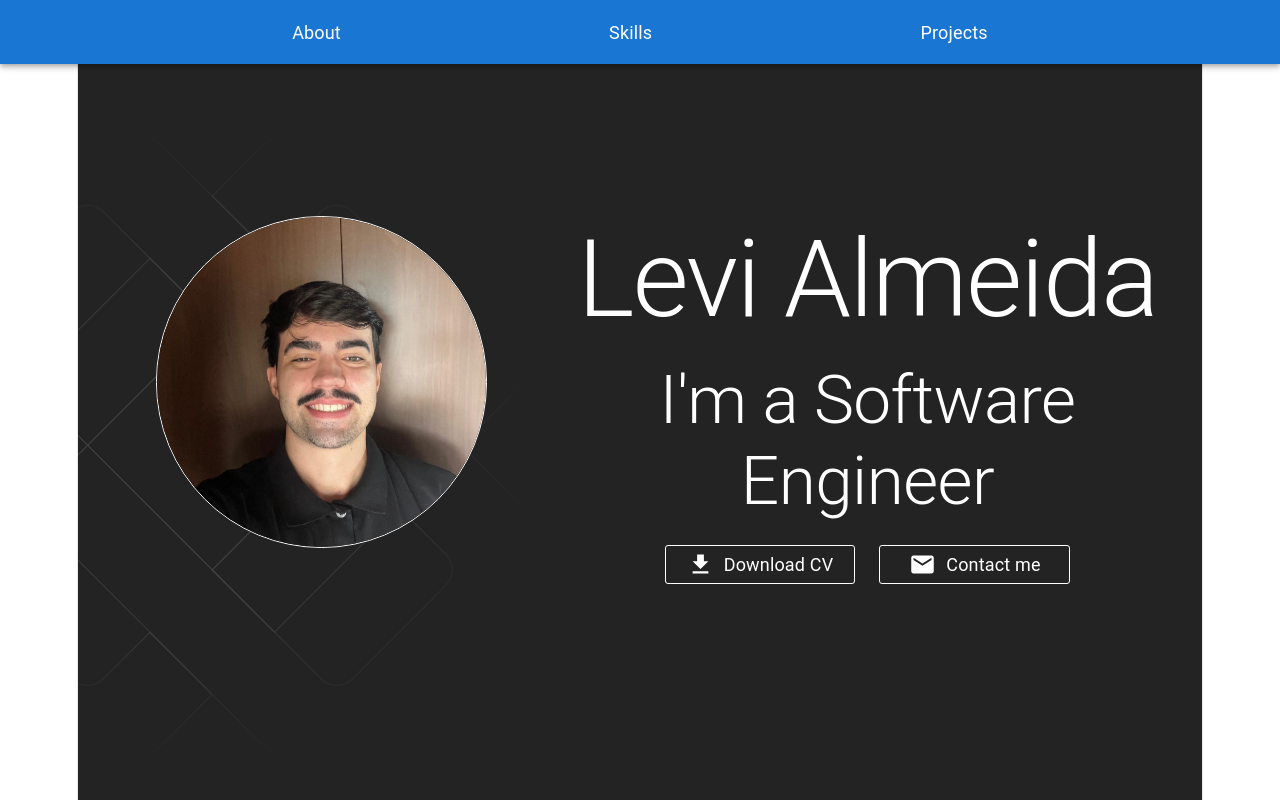
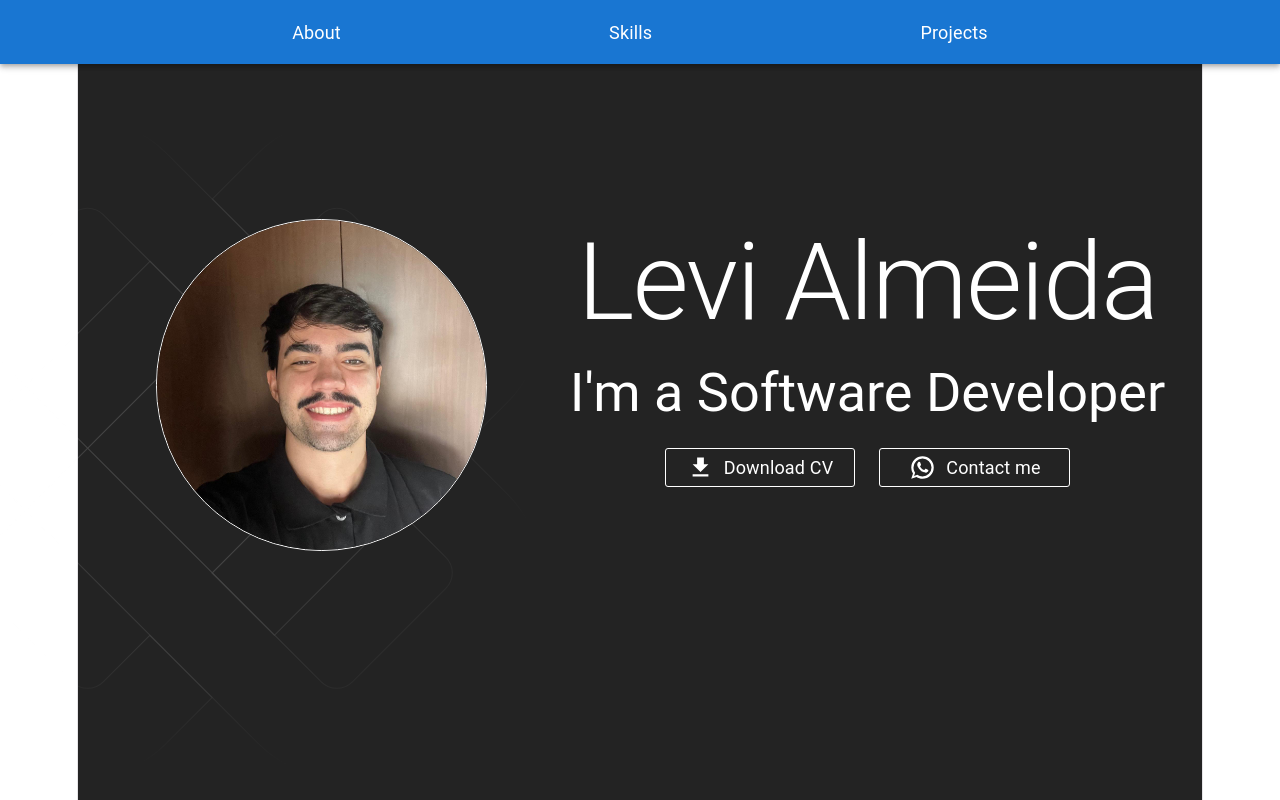
Before and after one commit to Levi-Almeida/my-portifolio, a React (Vite) app: page / in a window 1280 px wide. Shown: the top 800 px of the page. Built offline with nearby package versions, Linux system fonts and the light colour scheme; the HTML template or start-up script is replaced by a standard one.

Commit message:
feat: created Typewriter component and add to Hero Component

```diff
--- /dev/null
+++ b/src/components/TypeWriter/TypeWriter.tsx
@@ -0,0 +1,33 @@
+import { Typography } from "@mui/material";
+import type { TypographyProps } from "@mui/material";
+import { useEffect, useState } from "react";
+
+type Variant = TypographyProps["variant"];
+
+interface TypewriterProps {
+    text: string;
+    delay: number;
+    variant?: Variant
+    color?: string;
+}
+
+const Typewriter: React.FC<TypewriterProps> = ({ text, delay, variant, color }) => {
+
+    const [currentText, setCurrentText] = useState('');
+    const [currentIndex, setCurrentIndex] = useState(0);
+
+    useEffect(() => {
+        if (currentIndex < text.length) {
+            const timeout = setTimeout(() => {
+                setCurrentText(prevText => prevText + text[currentIndex]);
+                setCurrentIndex(prevIndex => prevIndex + 1);
+            }, delay);
+
+            return () => clearTimeout(timeout);
+        }
+    }, [currentIndex, delay, text]);
+
+    return <Typography variant={variant}  sx={{ textAlign:"center", color:color }}>{currentText}</Typography>;
+}
+
+export default Typewriter
--- a/src/pages/Home/sections/Hero/Hero.tsx
+++ b/src/pages/Home/sections/Hero/Hero.tsx
@@ -4,11 +4,12 @@ import { Box, Container, Grid, Typography } from "@mui/material"
 
 
 import DownloadIcon from '@mui/icons-material/Download';
-import EmailIcon from '@mui/icons-material/Email';
+import WhatsAppIcon from '@mui/icons-material/WhatsApp';
 import StyledButton from "../../../../components/StytledButton/StyledButton";
 import theme from "../../../../theme";
 import { AnimatedBackground } from "../../../../components/AnimatedBackground/AnimatedBackground";
 import CV from "../../../../assets/files/Levi_Full-Stack.pdf";
+import Typewriter from "../../../../components/TypeWriter/TypeWriter";
 
 const Hero = () => {
 
@@ -43,6 +44,14 @@ const Hero = () => {
         document.body.removeChild(link);
     }
 
+    const handleWhatsApp = () => {
+        const message = encodeURIComponent(
+            "Olá Levi, vi seu portfólio e gostaria de conversar!"
+        );
+
+        window.open(`https://wa.me/5511914898784?text=${message}`, "_blank");
+    };
+
     return (
         <>
             <StyledHero>
@@ -62,7 +71,7 @@ const Hero = () => {
                         </Grid>
                         <Grid size={{ xs: 12, md: 7 }}>
                             <Typography sx={{ color: (theme) => theme.palette.primary.contrastText, pb: 2 }} variant="h1" align="center">Levi Almeida</Typography>
-                            <Typography sx={{ color: (theme) => theme.palette.primary.contrastText }} variant="h2" align="center">I'm a Software Engineer</Typography>
+                            <Typewriter text="I'm a Software Developer" delay={120} variant="h3" color="primary.contrastText" />
 
                             <Grid container spacing={3} sx={{ display: "flex", justifyContent: "center", pt: 3 }}>
                                 <Grid size={{ xs: 12, md: 4 }}
@@ -82,8 +91,8 @@ const Hero = () => {
                                         display: "flex",
                                         justifyContent: "center",
                                     }}>
-                                    <StyledButton onClick={() => console.log("btn Download")}>
-                                        <EmailIcon />
+                                    <StyledButton onClick={handleWhatsApp}>
+                                        <WhatsAppIcon />
                                         <Typography>
                                             Contact me
                                         </Typography>
```
